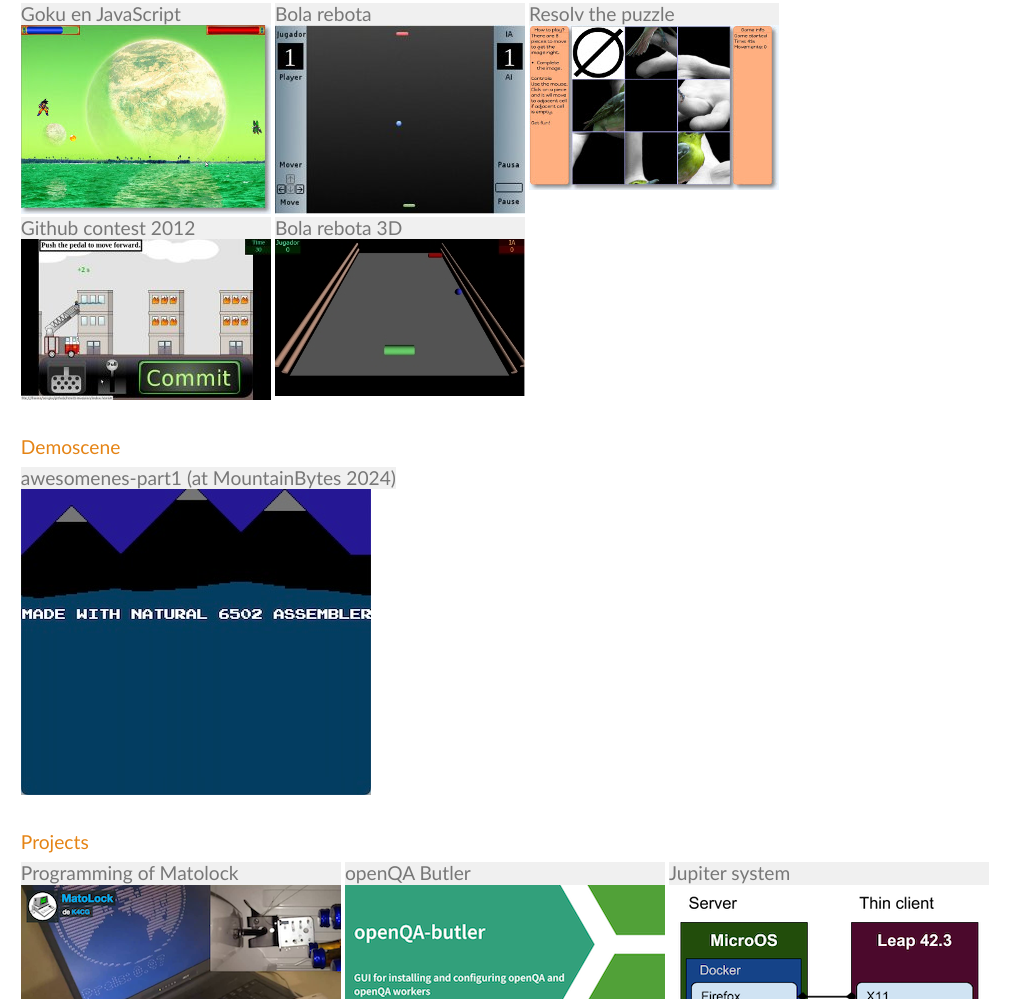
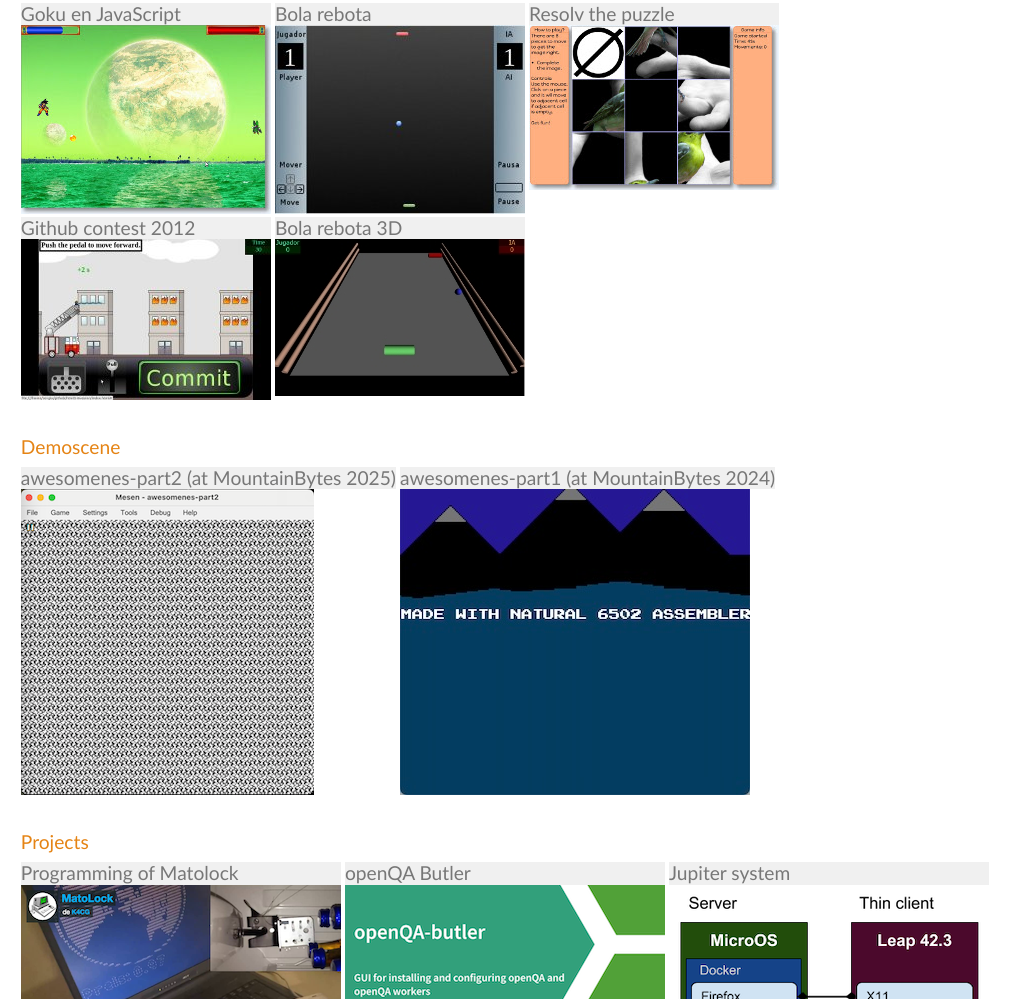
Before and after one commit to binary-sequence/binary-sequence.github.com, a plain HTML site: page index.html in a window 1280 px wide. Shown: the part 367-1366 px from the top of the page, without its empty margins (0-1031 px from the left). Drawn offline with Linux system fonts and the light colour scheme.

Commit message:
Add awesomenes-part2

```diff
--- a/index.html
+++ b/index.html
@@ -90,6 +90,12 @@
     <section id="sectionDemoscene">
         <h1>Demoscene</h1>
         <ul>
+            <li>
+                <a href="https://www.youtube.com/watch?v=nokaIoouplk" target="_blank">
+                    <h1>awesomenes-part2 (at MountainBytes 2025)</h1>
+                    <img src="img/awesomenes-part2.png" alt="Screenshot of running demo awesomenes-part2">
+                </a>
+            </li>
             <li>
                 <a href="https://www.youtube.com/watch?v=hp6wAsXrN3U" target="_blank">
                     <h1>awesomenes-part1 (at MountainBytes 2024)</h1>
```
Also changed, not shown: img/awesomenes-part2.png (added).
